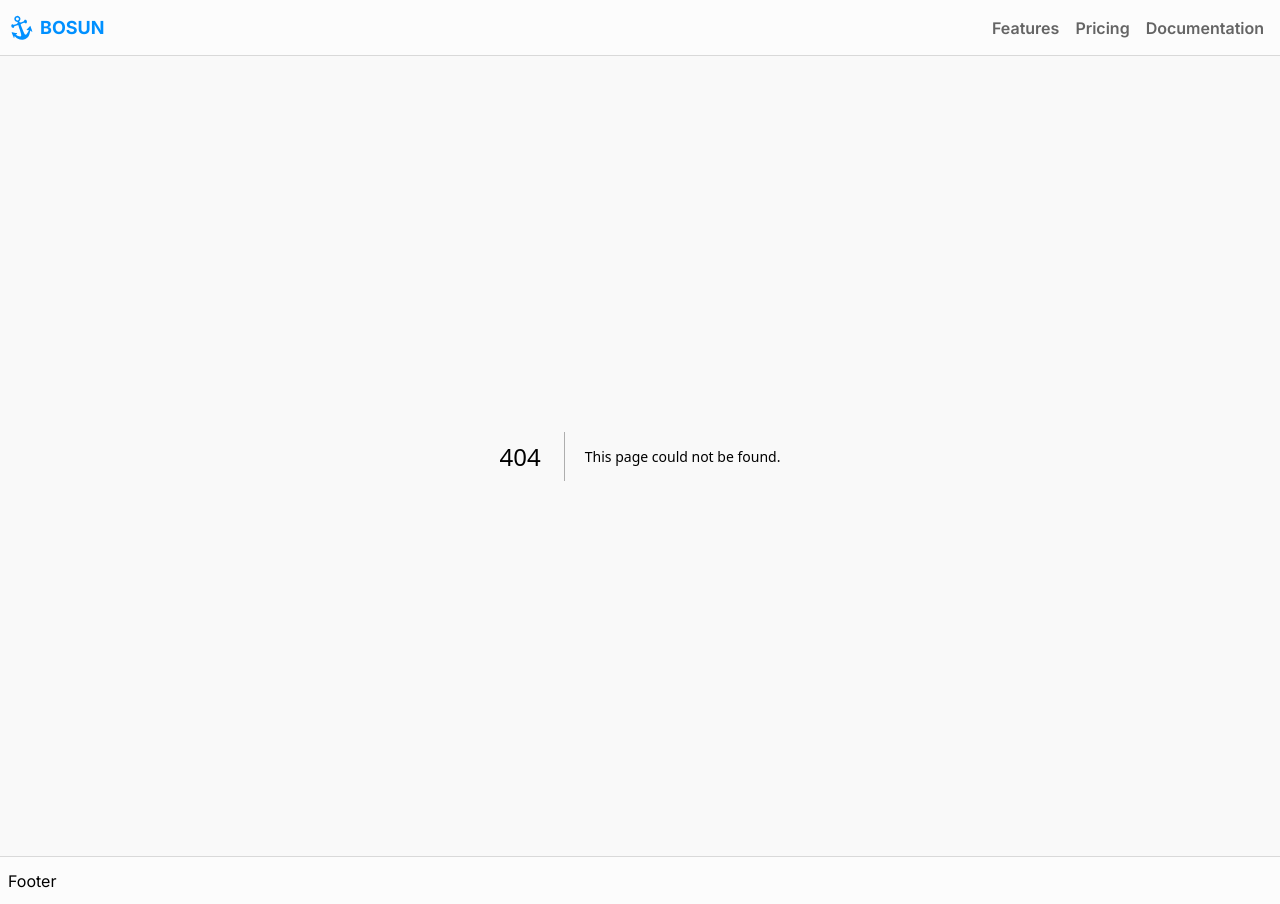
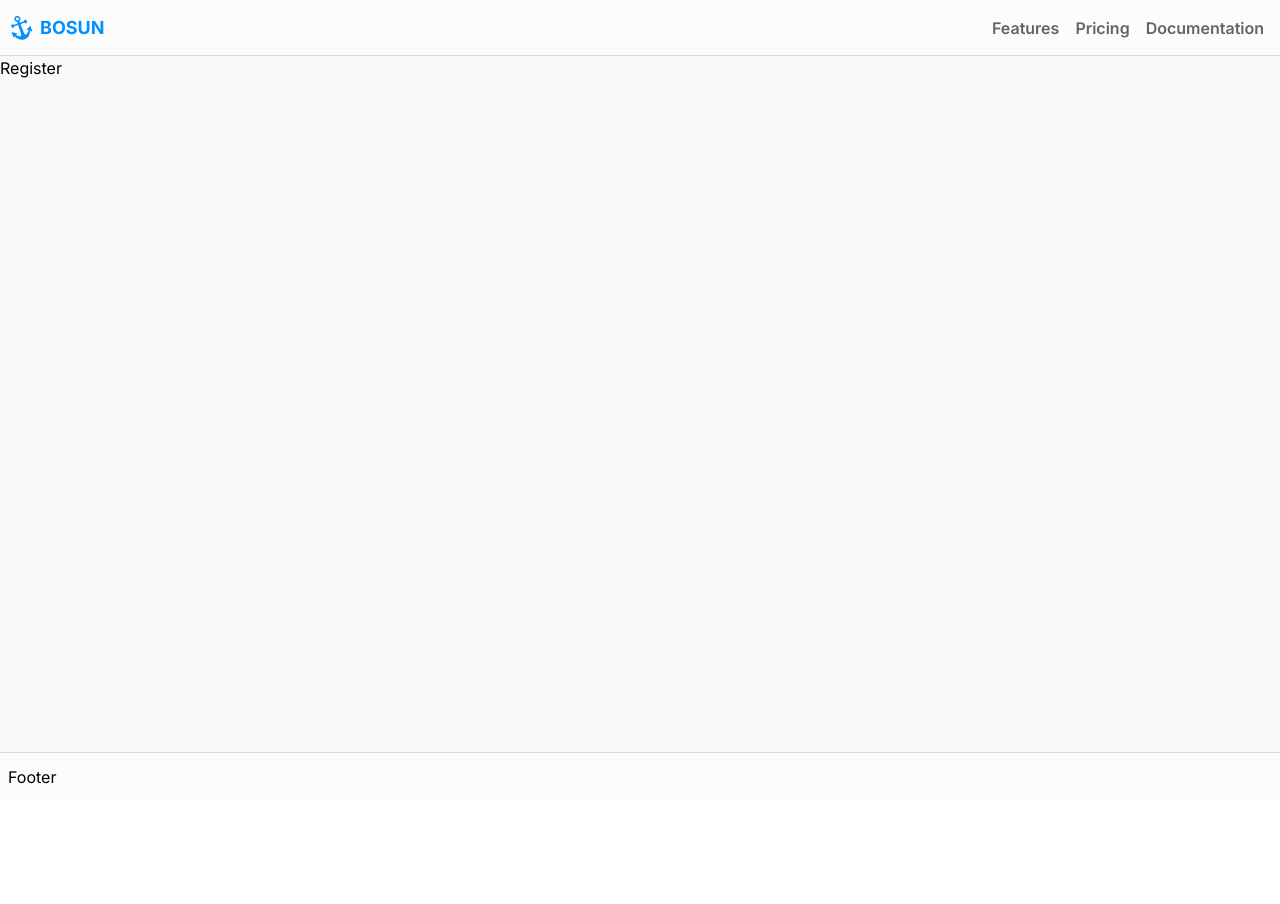
Before and after one commit to evfleet/bosun, a Next.js app in the folder packages/web/: page /register in a window 1280 px wide. Before the commit this address had no page. After the commit the page ends 800 px from the top, so only its background shows below. Built offline with nearby package versions, Linux system fonts and the light colour scheme.

Commit message:
refactor(web): :memo: rename page components and add auth pages

```diff
--- /dev/null
+++ b/packages/web/src/app/(auth)/login/page.tsx
@@ -0,0 +1,9 @@
+const LoginPage = () => {
+  return (
+    <div>
+      <h1>Login</h1>
+    </div>
+  );
+};
+
+export default LoginPage;
--- /dev/null
+++ b/packages/web/src/app/(auth)/register/page.tsx
@@ -0,0 +1,9 @@
+const RegisterPage = () => {
+  return (
+    <div>
+      <h1>Register</h1>
+    </div>
+  );
+};
+
+export default RegisterPage;
--- a/packages/web/src/app/(docs)/docs/page.tsx
+++ b/packages/web/src/app/(docs)/docs/page.tsx
@@ -1,4 +1,4 @@
-const Docs = () => {
+const DocsPage = () => {
   return (
     <div>
       <h1>Docs Page</h1>
@@ -6,4 +6,4 @@ const Docs = () => {
   );
 };
 
-export default Docs;
+export default DocsPage;
--- a/packages/web/src/app/(marketing)/page.tsx
+++ b/packages/web/src/app/(marketing)/page.tsx
@@ -1,4 +1,4 @@
-const Landing = () => {
+const LandingPage = () => {
   return (
     <div>
       <p>Hello World</p>
@@ -6,4 +6,4 @@ const Landing = () => {
   );
 };
 
-export default Landing;
+export default LandingPage;
--- a/packages/web/src/app/(marketing)/pricing/page.tsx
+++ b/packages/web/src/app/(marketing)/pricing/page.tsx
@@ -1,4 +1,4 @@
-const Pricing = () => {
+const PricingPage = () => {
   return (
     <div>
       <h1>Pricing Page</h1>
@@ -6,4 +6,4 @@ const Pricing = () => {
   );
 };
 
-export default Pricing;
+export default PricingPage;
```
